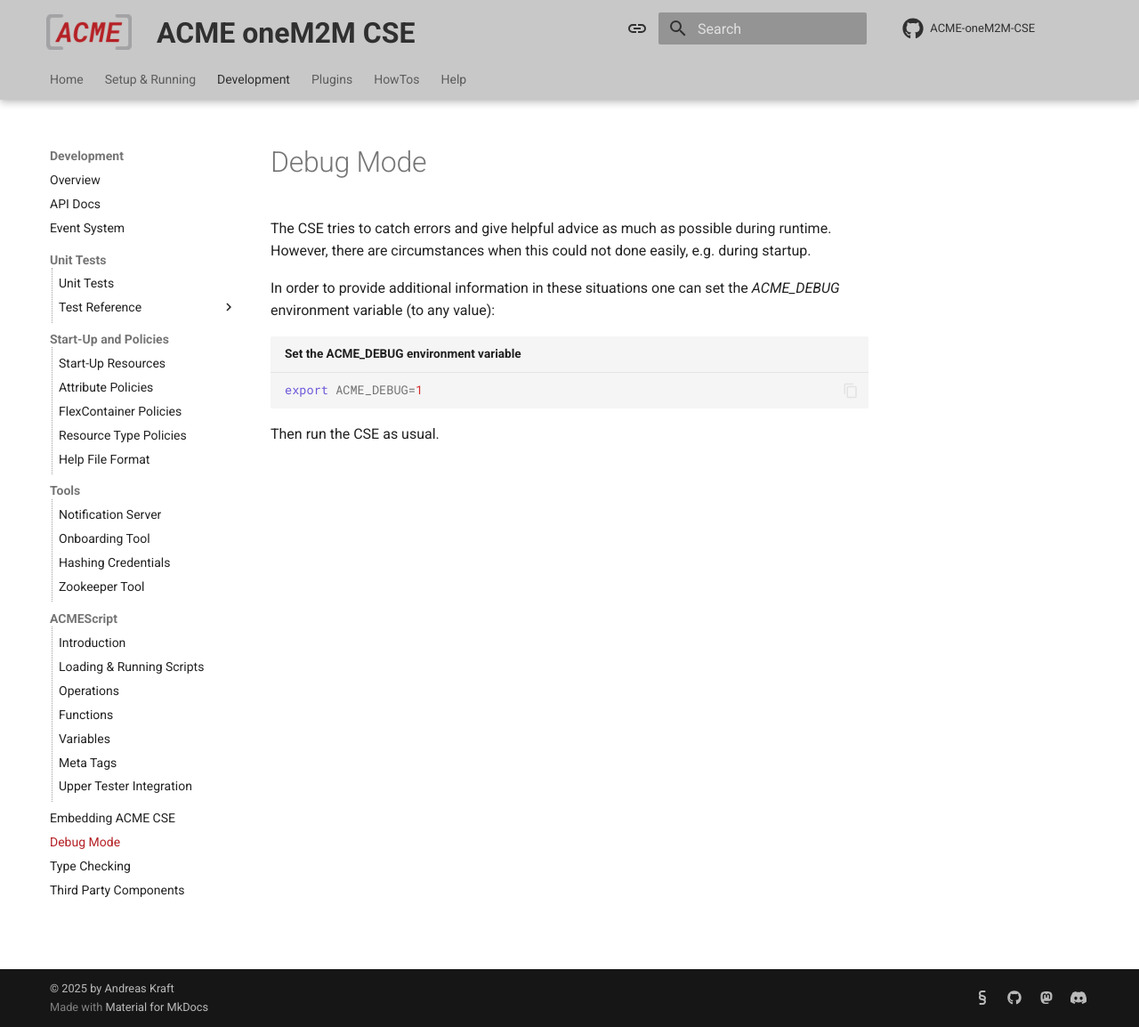
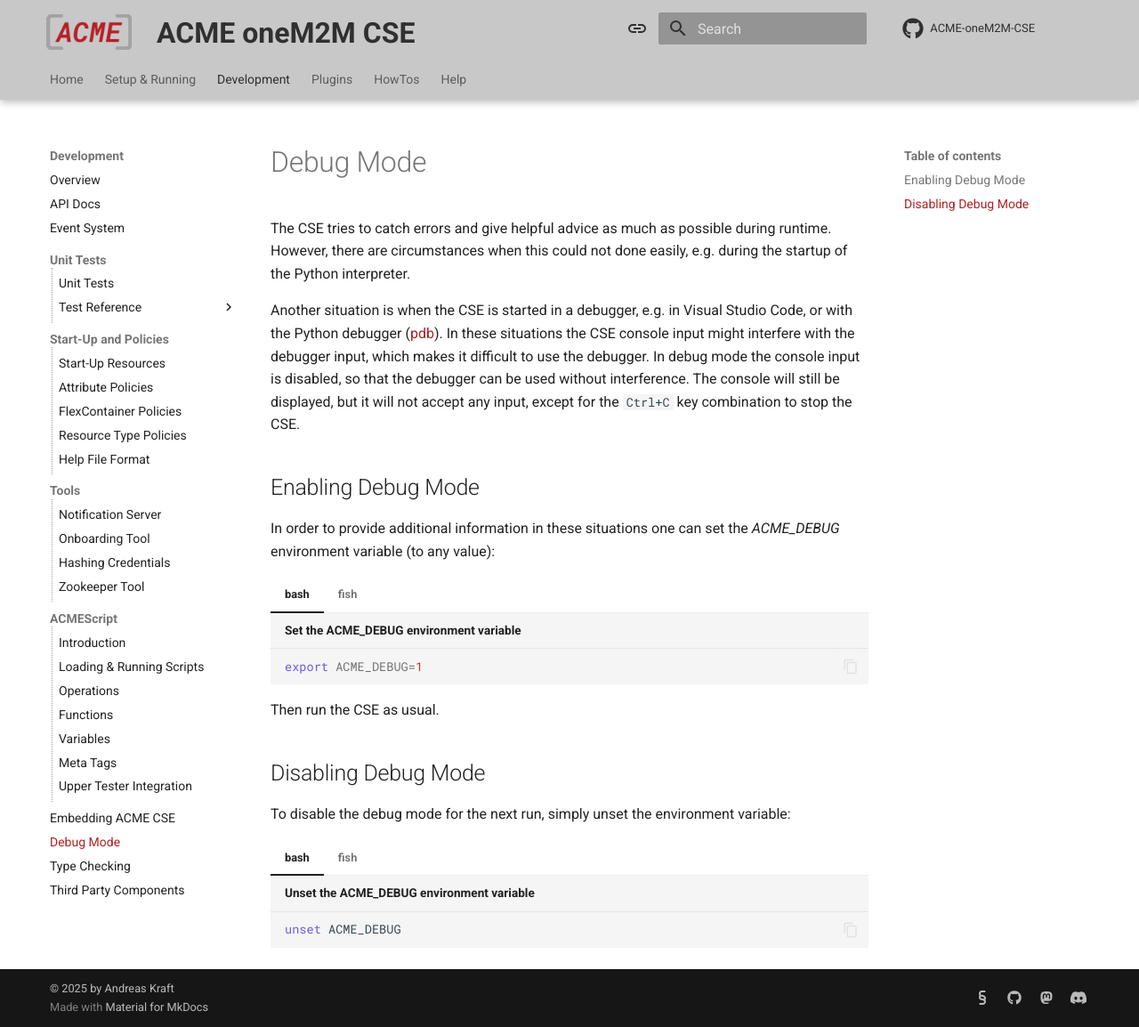
Before and after one commit to ankraft/ACME-oneM2M-CSE-mkdocs, an MkDocs documentation site: the page built from docs/development/DebugMode.md, in a window 1280 px wide and 1154 px high. Shown: the whole window at 89% size. Built offline with MkDocs 1.6.1 and Material for MkDocs 9.7.7, drawn with Linux system fonts in a browser that asks for light colours; comment, search, counter and statistics services are not loaded.

Commit message:
Added to debugging

````diff
--- a/docs/development/DebugMode.md
+++ b/docs/development/DebugMode.md
@@ -1,12 +1,33 @@
 # Debug Mode
 
 The CSE tries to catch errors and give helpful advice as much as possible during runtime.
-However, there are circumstances when this could not done easily, e.g. during startup.
+However, there are circumstances when this could not done easily, e.g. during the startup of the Python interpreter.
+
+Another situation is when the CSE is started in a debugger, e.g. in Visual Studio Code, or with the Python debugger ([pdb](https://docs.python.org/3/library/pdb.html){target=_new}). In these situations the CSE console input might interfere with the debugger input, which makes it difficult to use the debugger. In debug mode the console input is disabled, so that the debugger can be used without interference. The console will still be displayed, but it will not accept any input, except for the `Ctrl+C` key combination to stop the CSE.
+
+## Enabling Debug Mode
 
 In order to provide additional information in these situations one can set the *ACME_DEBUG* environment variable (to any value):
 
-```sh title="Set the ACME_DEBUG environment variable"
-export ACME_DEBUG=1
-```
+=== "bash"
+	```sh title="Set the ACME_DEBUG environment variable"
+	export ACME_DEBUG=1
+	```
+=== "fish"
+	```sh title="Set the ACME_DEBUG environment variable"
+	set -x ACME_DEBUG 1
+	```
 
 Then run the CSE as usual.
+
+## Disabling Debug Mode
+To disable the debug mode for the next run, simply unset the environment variable:
+
+=== "bash"
+	```sh title="Unset the ACME_DEBUG environment variable"
+	unset ACME_DEBUG
+	```
+=== "fish"
+	```sh title="Unset the ACME_DEBUG environment variable"
+	set -e ACME_DEBUG
+	```
````
